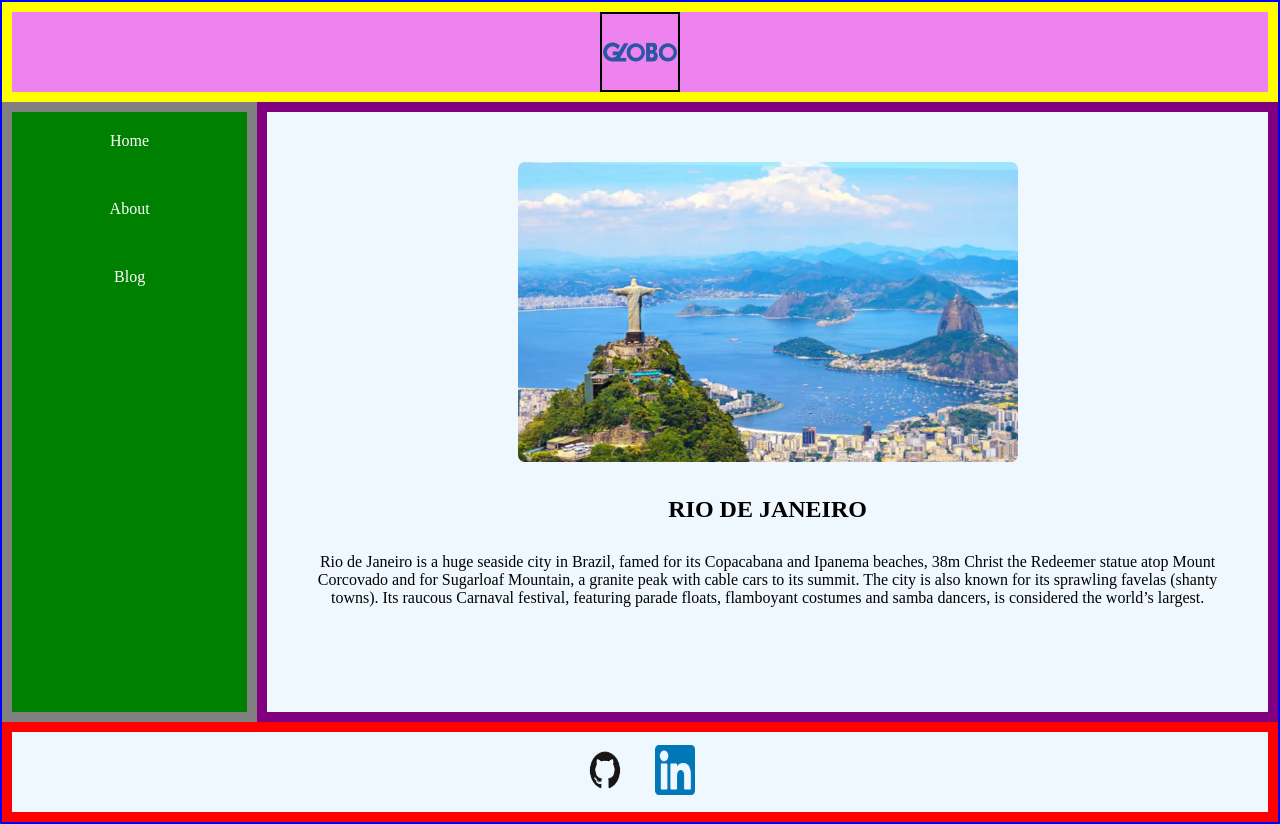
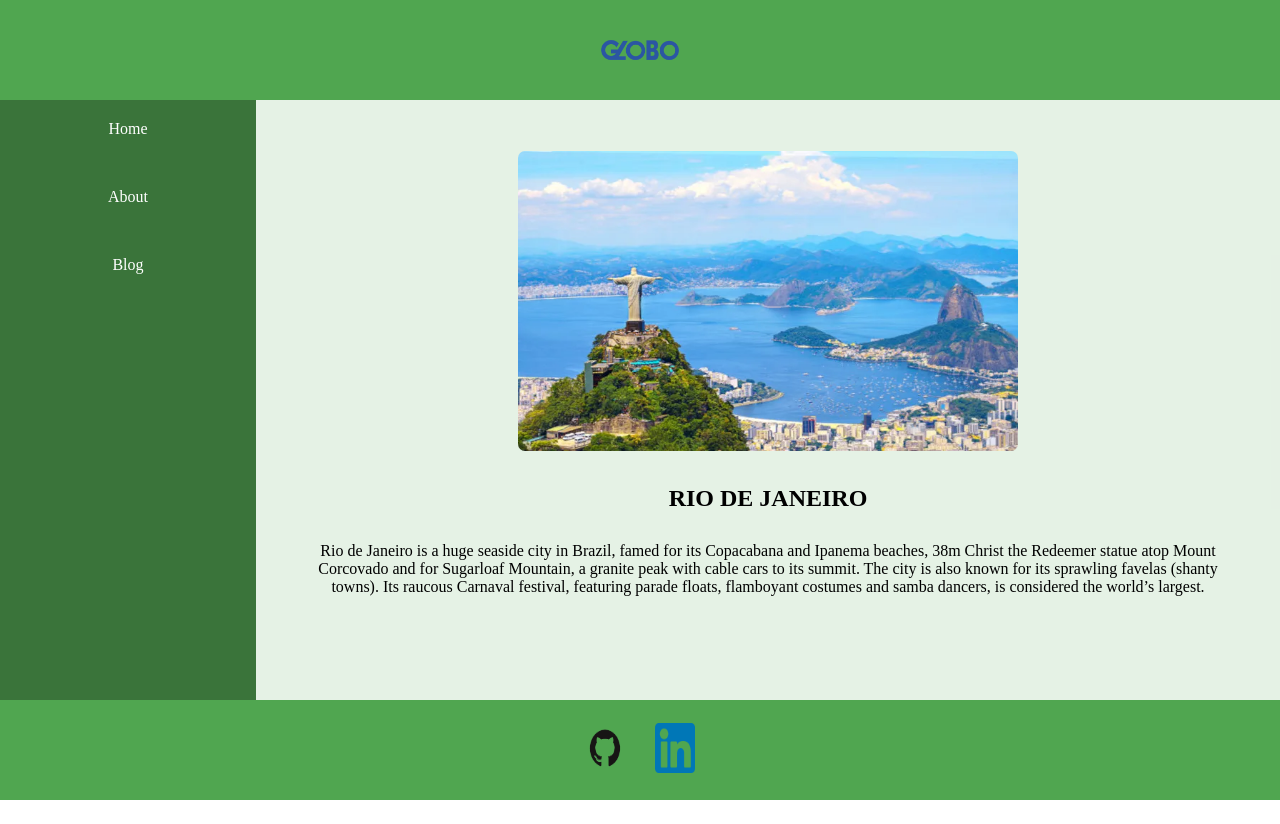
Before and after one commit to soareslil/ctd-1bi-frontend1-a25-cssGrid, a plain HTML site: page index.html in a window 1280 px wide. After the commit the page ends 800 px from the top, so only its background shows below. Drawn offline with Linux system fonts and the light colour scheme.

Commit message:
projeto finalizado

```diff
--- a/css/style.css
+++ b/css/style.css
@@ -6,7 +6,6 @@
 }
 
 .container{
-    border: 2px solid blue;
     display: grid;
     grid-template-columns: 20% 80%;
     grid-template-rows: 100px 1fr 100px;
@@ -19,15 +18,12 @@
 }
 
 .items{
-    background-color: aliceblue;
-    border: 1px solid;
     text-align: center;
 }
 
 .grid-item1{
-    background-color: violet;
+    background-color: rgb(80, 166, 80);
     grid-area: itemHeader;
-    border: 10px solid yellow;
     display: flex;
     align-items: center;
     justify-content: center;
@@ -37,13 +33,12 @@
 .imgHeader{
     width: 80px;
     height: 80px;
-    border: 2px solid black;
+    cursor: pointer;
 }
 
 .grid-item2{
     grid-area: itemSidebar;
-    background-color: green;
-    border: 10px solid gray;
+    background-color: rgb(58, 116, 58);
 }
 
 .lista-lateral{
@@ -53,11 +48,21 @@
     gap: 50px;
     color: white;
     margin-top: 20px;
+    cursor: pointer;
 }
+
+.lista-lateral li:hover{
+    border: 1px solid white;
+    border-radius: 3px;
+    width: 90px;
+    text-align: center;
+    align-self: center;
+}
+
 
 .grid-item3{
     grid-area: itemMain;
-    border: 10px solid purple;
+    background-color: rgba(94, 171, 94, 0.16);
 }
 
 .divArticle{
@@ -70,16 +75,19 @@
 
 .grid-item4{
     grid-area: itemFooter;
-    border: 10px solid red;
     display:flex;
     flex-direction: row;
     justify-content: space-evenly;
+    background-color: rgb(80, 166, 80);
+    align-items: center;
+    align-content: center;
 }
 
 .articleImg{
     width: 250px;
     height: 300px;
     border-radius: 7px;
+    cursor: pointer;
 }
 
 .footer{
@@ -97,6 +105,7 @@
 .footerImgs{
     max-width: 40px;
     height: 50px;
+    cursor: pointer;
 }
 
 
```
